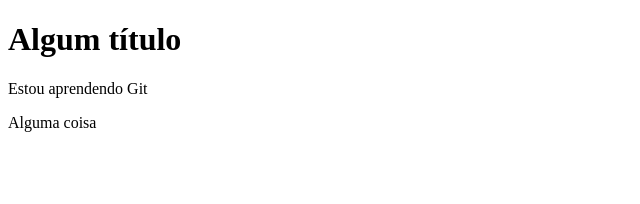
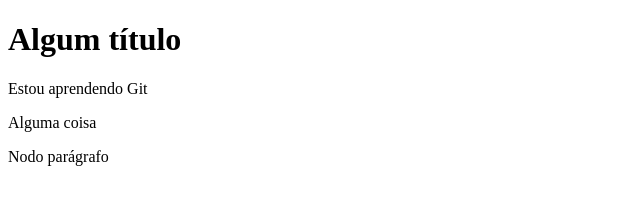
Before and after one commit to PabloMarques01/tutorial_git, a plain HTML site: page index.html in a window 1280 px wide. Shown: the whole page, without its empty margins (0-640 px from the left). Drawn offline with Linux system fonts and the light colour scheme.

Commit message:
Noa demanda

```diff
--- a/index.html
+++ b/index.html
@@ -9,5 +9,6 @@
     <h1>Algum título</h1>
     <p>Estou aprendendo Git</p>
     <p>Alguma coisa</p>
+    <p>Nodo parágrafo</p>
 </body>
 </html>
```
